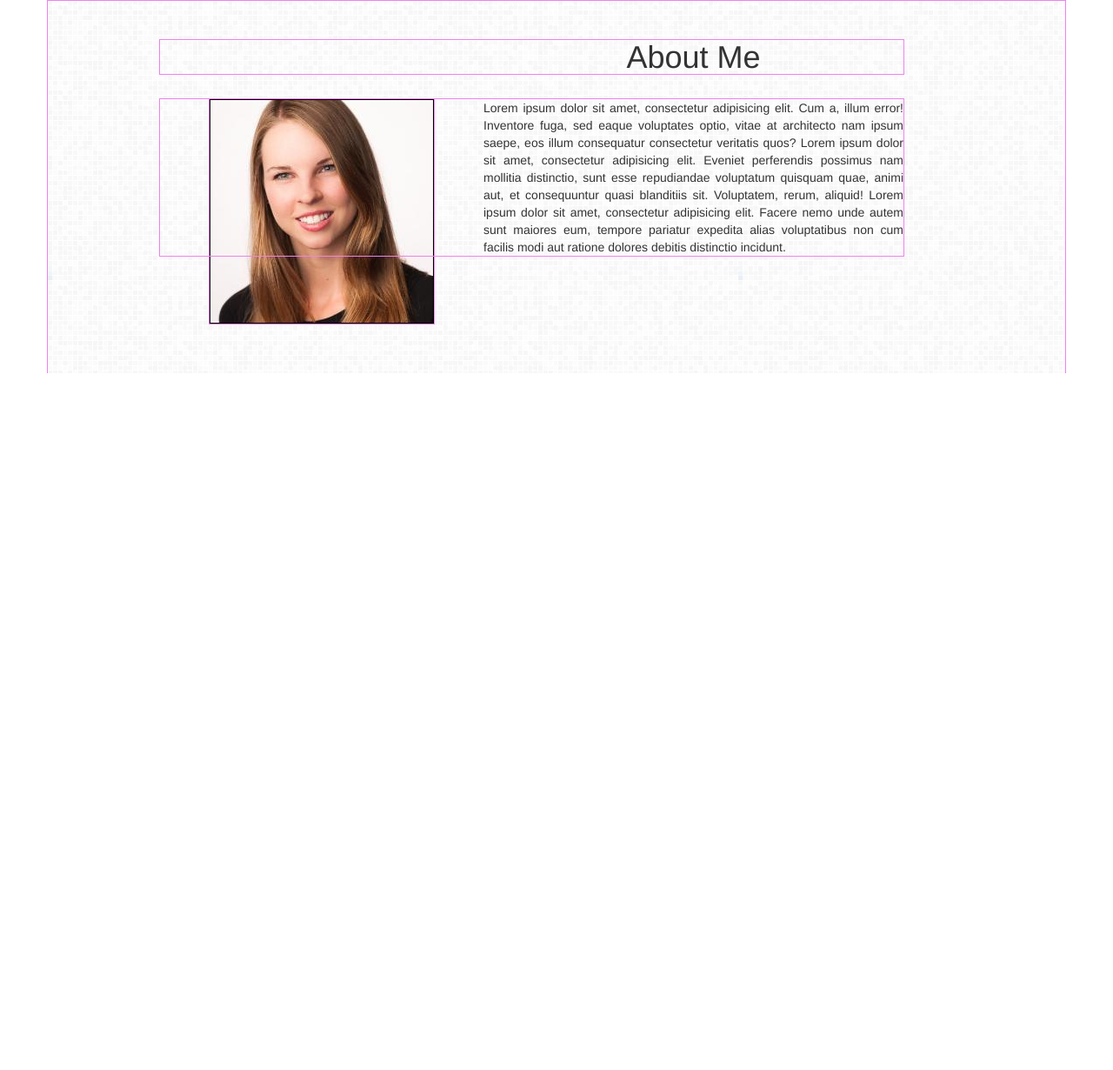
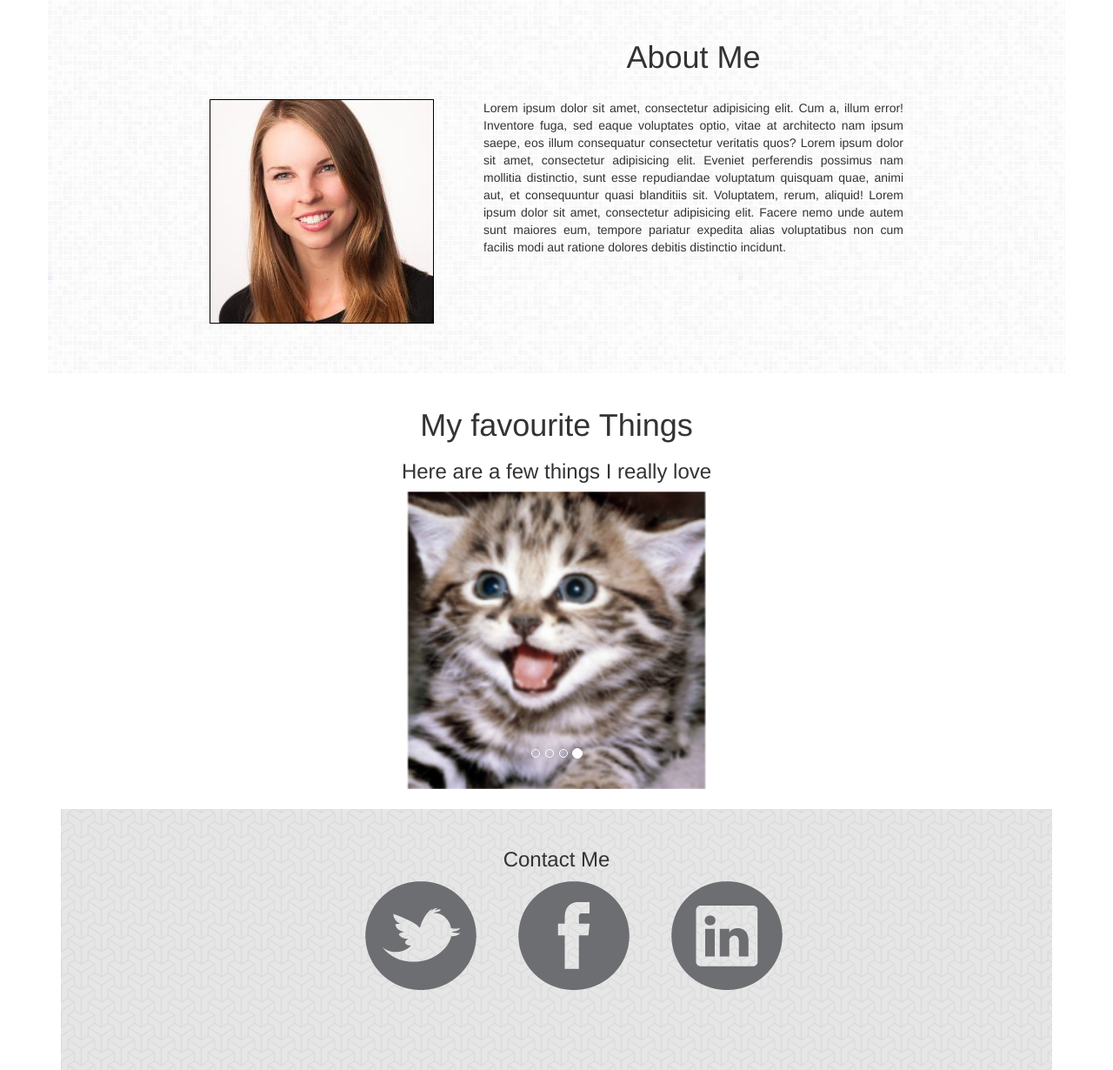
Before and after one commit to ZareMendozaC/my-cute-page, a plain HTML site: page index.html in a window 1280 px wide. Shown: the part 655-1885 px from the top of the page at 87% size. Before the commit the page ends 1084 px from the top, so only its background shows below. Drawn offline with nearby package versions, Linux system fonts and the light colour scheme; a web font is replaced by a local one.

Commit message:
add mycutepage

```diff
--- a/index.html
+++ b/index.html
@@ -5,6 +5,11 @@
     <link type='text/css' rel='stylesheet' href='http://fonts.googleapis.com/css?family=Oswald'>
     <link rel="stylesheet" type="text/css" href="styles/css/bootstrap.min.css">
     <link rel="stylesheet" type="text/css" href="styles/main.css">
+    <link rel="stylesheet" href="https://maxcdn.bootstrapcdn.com/bootstrap/3.3.7/css/bootstrap.min.css">
+  	<script src="https://ajax.googleapis.com/ajax/libs/jquery/3.1.1/jquery.min.js"></script>
+  	<script src="https://maxcdn.bootstrapcdn.com/bootstrap/3.3.7/js/bootstrap.min.js"></script>
+	<link href="https://fonts.googleapis.com/css?family=Chelsea+Market|Indie+Flower" rel="stylesheet">
+
 
     <!-- Inserta tu código aqui -->
   </head>
@@ -21,15 +26,61 @@
 
  	<div class="container hero">
 
- 			<h1 class="text-center">ZARELA</h1>
- 			<h3 class="text-center">lemaa</h3>
+ 			<h1 class="text-center tittle">ZARELA</h1>
+ 			<h3 class="text-center frase">"if you never try.....you'll never know"</h3>
  	</div>
 
  	<div class="container info">
- 		<img class="profile" src="images/profile.jpg">
+ 		<img class="img-responsive profile" src="images/profile.jpg">
  		<h1 class="text-center">About Me</h1>
  		<p class="text-justify">Lorem ipsum dolor sit amet, consectetur adipisicing elit. Cum a, illum error! Inventore fuga, sed eaque voluptates optio, vitae at architecto nam ipsum saepe, eos illum consequatur consectetur veritatis quos? Lorem ipsum dolor sit amet, consectetur adipisicing elit. Eveniet perferendis possimus nam mollitia distinctio, sunt esse repudiandae voluptatum quisquam quae, animi aut, et consequuntur quasi blanditiis sit. Voluptatem, rerum, aliquid! Lorem ipsum dolor sit amet, consectetur adipisicing elit. Facere nemo unde autem sunt maiores eum, tempore pariatur expedita alias voluptatibus non cum facilis modi aut ratione dolores debitis distinctio incidunt.</p>
 
  	</div>
+
+ 	<div class="container">
+	  <br>
+	  	<h1 class="text-center">My favourite Things</h1>
+	 	<h3 class="text-center">Here are a few things I really love</h3>
+	  <div id="myCarousel" class="carousel slide" data-ride="carousel" data-interval="1300">
+	    <!-- Indicators -->
+	    <ol class="carousel-indicators">
+	      <li data-target="#myCarousel" data-slide-to="0" class="active"></li>
+	      <li data-target="#myCarousel" data-slide-to="1"></li>
+	      <li data-target="#myCarousel" data-slide-to="2"></li>
+	      <li data-target="#myCarousel" data-slide-to="3"></li>
+	    </ol>
+
+	    <!-- Wrapper for slides -->
+	    <div class="carousel-inner" role="listbox">
+	      <div class="item active">
+	        <img src="images/kitten.jpg" alt="Chania" width="460" height="345">
+	      </div>
+
+	      <div class="item">
+	        <img src="images/kitten.jpg" alt="Chania" width="460" height="345">
+	      </div>
+
+	      <div class="item">
+	        <img src="images/kitten.jpg" alt="Flower" width="460" height="345">
+	      </div>
+
+	      <div class="item">
+	        <img src="images/kitten.jpg" alt="Flower" width="460" height="345">
+	      </div>
+	    </div>
+		</div>
+
+
+
+
+	    <footer>
+		<h3 class="text-center">Contact Me</h3>
+		<ul class="list-ref text-center">
+			<li><img  src="images/twitter.png"></li>
+			<li><img  src="images/facebook.png"></li>
+			<li><img  src="images/linkedin.png"></li>
+		</ul>
+	</footer>
   </body>
+
 </html>
--- a/styles/main.css
+++ b/styles/main.css
@@ -1,7 +1,9 @@
 /* Inserta tu CSS aqui */
 *{
-	outline: 1px solid violet;
+
+
 }
+
 
 .list ul{
 	list-style: none;
@@ -34,3 +36,41 @@ header{
 .info p{
 	margin: 0 15% 10% 10%;
 }
+.galery ul{
+	list-style: none;
+}
+.galery li{
+	display: inline;
+	margin: 2%;
+}
+.carousel-inner > .item > img,
+  	.carousel-inner > .item > a > img {
+      width: 30%;
+      margin: auto;
+ }
+ footer{
+ 	background: url("../images/tile2.png");
+ 	height: 300px;
+ 	padding-top: 7%;
+	margin-top: 2%;
+ }
+ footer h3{
+	margin-top: -3%;
+ }
+ .list-ref ul{
+	list-style: none;
+	margin-top: 20px;
+}
+.list-ref li{
+	display: inline;
+	margin: 2%;
+}
+.tittle{
+	margin-top: 10%;
+	font-family: 'Chelsea Market', cursive;
+}
+.frase{
+	font-family: 'Indie Flower', cursive;
+	font-family: 'Indie Flower', cursive;
+
+}
```
